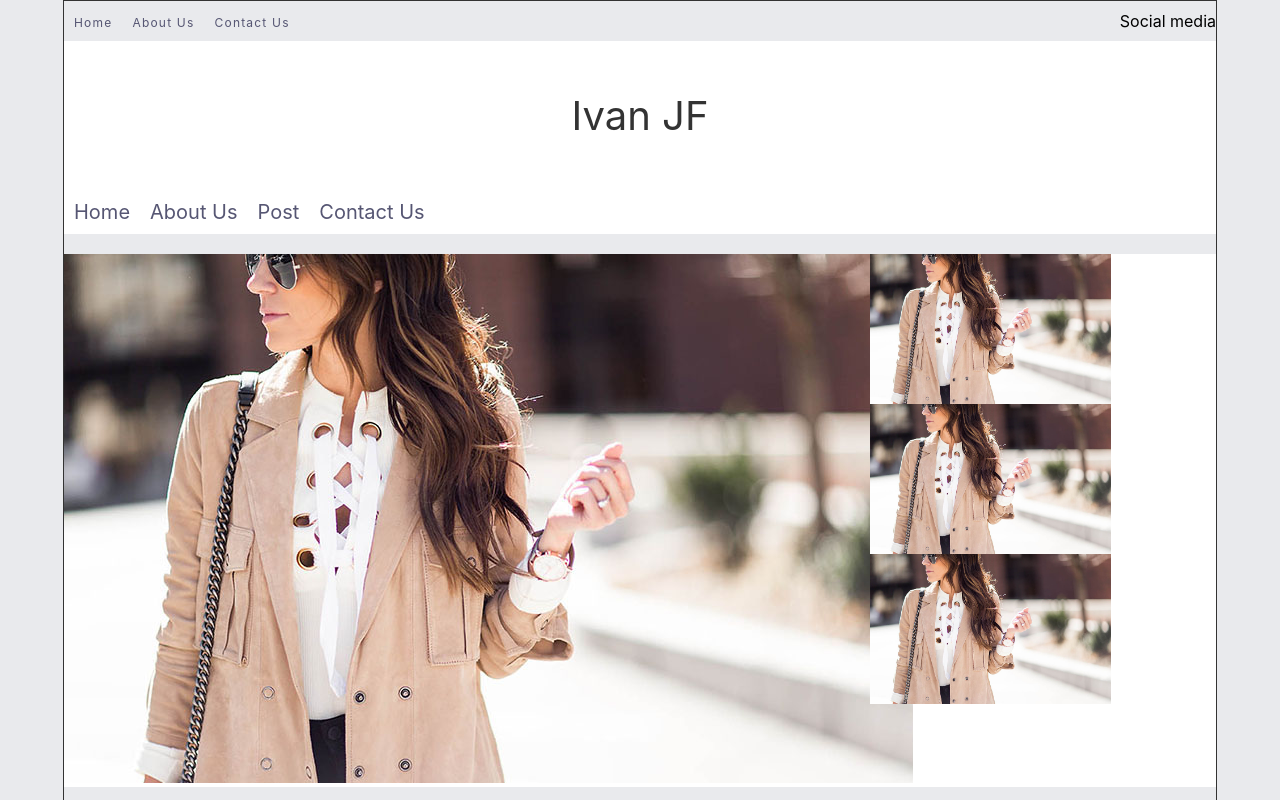
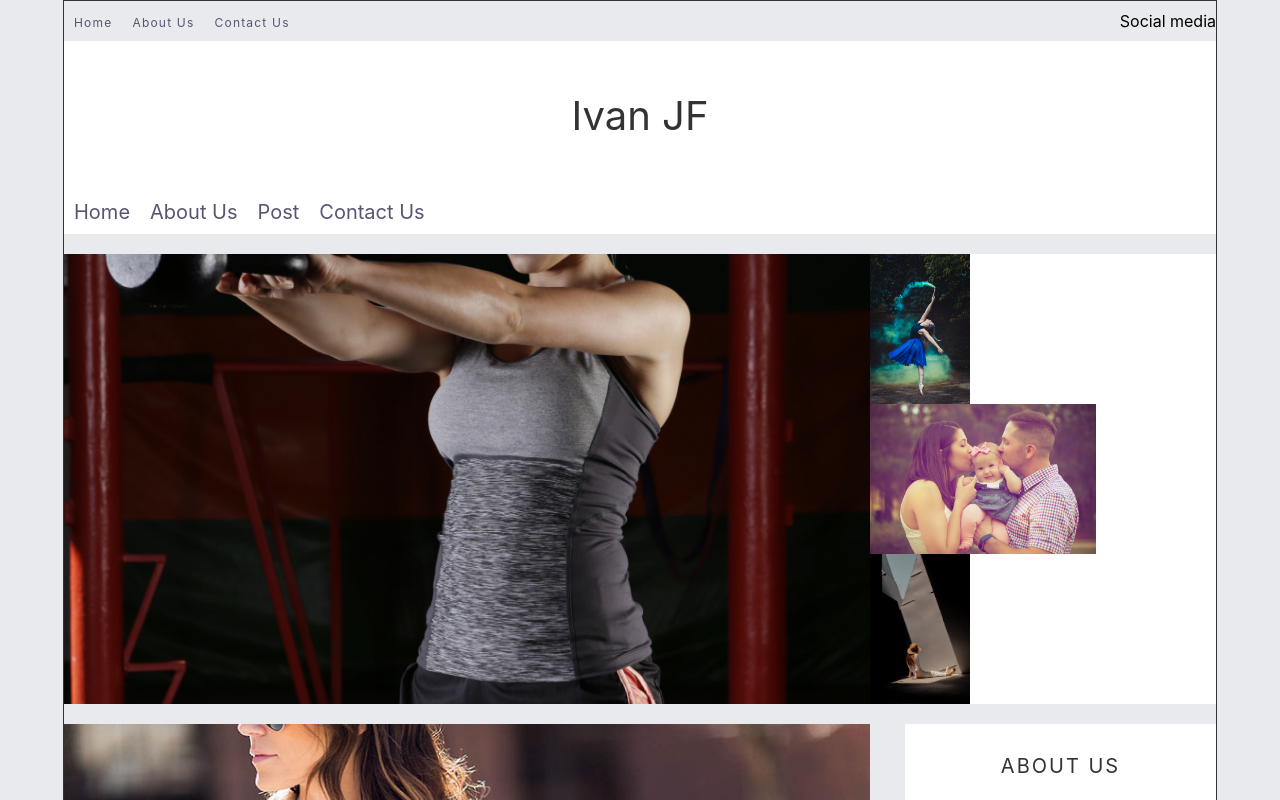
Before and after one commit to Ivan5/blog-project-react, a React (Create React App) app: page / in a window 1280 px wide. Shown: the top 800 px of the page. Built offline with nearby package versions, Linux system fonts and the light colour scheme.

Commit message:
Refactor some code in Home component view

```diff
--- a/src/containers/Home/index.js
+++ b/src/containers/Home/index.js
@@ -4,6 +4,42 @@ import "./style.css";
 import Card from "../../components/UI/Card";
 import SideBar from "../../components/SideBar";
 import RecentPost from "./RecentPost";
+import blogData from "../../data/blog.json";
+
+const SideImage = props => {
+  return (
+    <div style={{ height: `${props.height}px` }}>
+      <img src={props.src} alt="" />
+    </div>
+  );
+};
+
+const ImageGallary = props => (
+  <div className="galleryPost" style={props.galleryStyle}>
+    <section style={{ width: "70%" }}>
+      <div className="mainImageWrapper">
+        <img
+          src={require("../../blogPostImages/" + props.imagesArray[0])}
+          alt=""
+        />
+      </div>
+    </section>
+    <section className="sideImageWrapper" style={{ width: "30%" }}>
+      <SideImage
+        height={props.sideImageHeight}
+        src={require("../../blogPostImages/" + props.imagesArray[1])}
+      />
+      <SideImage
+        height={props.sideImageHeight}
+        src={require("../../blogPostImages/" + props.imagesArray[2])}
+      />
+      <SideImage
+        height={props.sideImageHeight}
+        src={require("../../blogPostImages/" + props.imagesArray[3])}
+      />
+    </section>
+  </div>
+);
 
 const Home = props => {
   const galleryHeight = 450;
@@ -14,42 +50,21 @@ const Home = props => {
 
   const sideImageHeight = galleryHeight / 3;
 
+  const imgAr = blogData.data.map(post => post.blogImage);
+
   return (
     <div>
       <Card style={{ margin: "20px 0" }}>
-        <div className="galleryPost" style={{ galleryStyle }}>
-          <section style={{ width: "70%" }}>
-            <div className="">
-              <img
-                src={require(`../../blogPostImages/memories-from.jpg`)}
-                alt=""
-              />
-            </div>
-          </section>
-          <section className="sideImageWrapper" style={{ width: "30%" }}>
-            <div style={{ height: `${sideImageHeight}px` }}>
-              <img
-                src={require(`../../blogPostImages/memories-from.jpg`)}
-                alt=""
-              />
-            </div>
-            <div style={{ height: `${sideImageHeight}px` }}>
-              <img
-                src={require(`../../blogPostImages/memories-from.jpg`)}
-                alt=""
-              />
-            </div>
-            <div style={{ height: `${sideImageHeight}px` }}>
-              <img
-                src={require(`../../blogPostImages/memories-from.jpg`)}
-                alt=""
-              />
-            </div>
-          </section>
-        </div>
+        <ImageGallary
+          largeWidth="70%"
+          smallWidth="30%"
+          sideImageHeight={sideImageHeight}
+          galleryStyle={galleryStyle}
+          imagesArray={imgAr}
+        />
       </Card>
       <section className="HomeContainer">
-        <RecentPost></RecentPost>
+        <RecentPost style={{ width: "70%" }}></RecentPost>
         <SideBar></SideBar>
       </section>
     </div>
--- a/src/containers/Home/style.css
+++ b/src/containers/Home/style.css
@@ -13,6 +13,17 @@
   object-fit: cover;
 }
 
+.mainImageWrapper {
+  width: 100%;
+  height: 450px;
+}
+
+.mainImageWrapper img {
+  width: 100%;
+  max-height: 100%;
+  object-fit: cover;
+}
+
 .HomeContainer {
   display: flex;
   justify-content: space-between;
```
